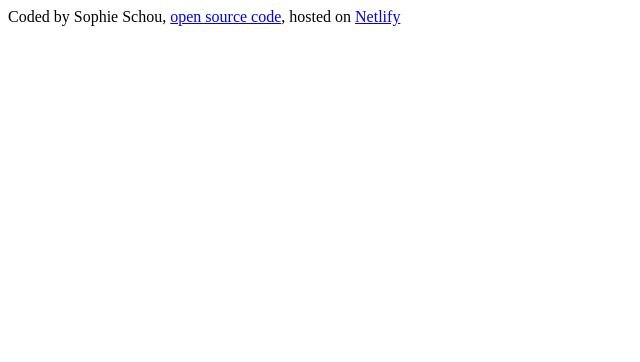
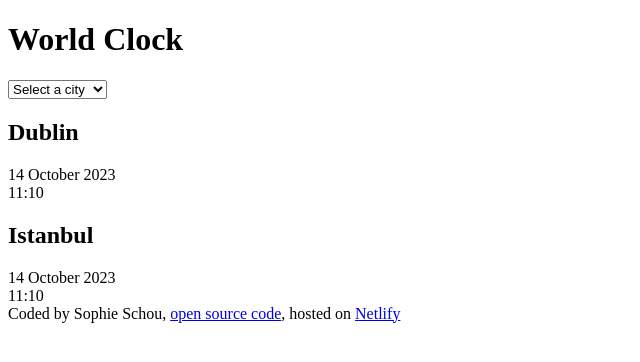
Before and after one commit to soflil/world-clock, a plain HTML site: page index.html in a window 1280 px wide. Shown: the whole page, without its empty margins (0-640 px from the left). Drawn offline with nearby package versions, Linux system fonts and the light colour scheme.

Commit message:
Added the basic HTML

```diff
--- a/index.html
+++ b/index.html
@@ -10,6 +10,30 @@
     <title>World Clock - Sophie Schou</title>
   </head>
   <body>
+    <div class="container">
+      <h1>World Clock</h1>
+
+      <select name="" id="">
+        <option value="">Select a city</option>
+        <option value="">Dublin 🇮🇪</option>
+        <option value="">Istanbul 🇹🇷</option>
+        <option value="">Shanghai 🇨🇳</option>
+        <option value="">Kolkata 🇮🇳</option>
+      </select>
+
+      <div class="city">
+        <h2>Dublin</h2>
+        <div class="date">14 October 2023</div>
+        <div class="time">11:10</div>
+      </div>
+
+      <div class="city">
+        <h2>Istanbul</h2>
+        <div class="date">14 October 2023</div>
+        <div class="time">11:10</div>
+      </div>
+    </div>
+
     <footer>
       Coded by Sophie Schou,
       <a href="https://github.com/soflil/world-clock" target="_blank"
```
